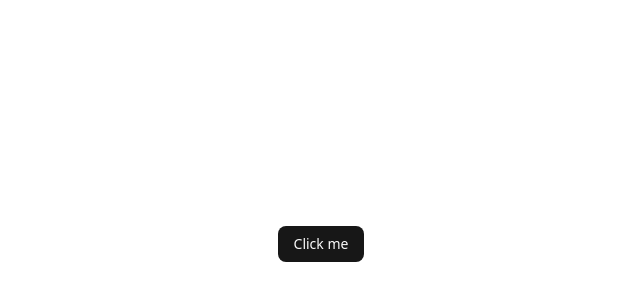
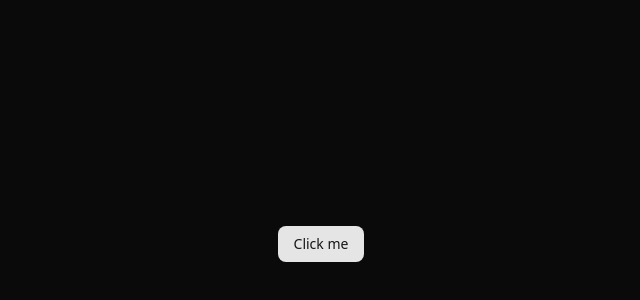
Before and after one commit to Vishal34sd/Smart-CLI-Based-Agent, a Next.js app in the folder client/: page / in a window 1280 px wide. Shown: the part 156-456 px from the top of the page, without its empty margins (319-959 px from the left). Built offline with nearby package versions, Linux system fonts and the light colour scheme.

Commit message:
github auth

```diff
--- a/client/app/layout.tsx
+++ b/client/app/layout.tsx
@@ -30,8 +30,10 @@ export default function RootLayout({
       >
         <ThemeProvider
             attribute="class"
-            defaultTheme="system"
-            enableSystem
+            defaultTheme="dark"
+            forcedTheme="dark"
+            enableSystem={false}
+            enableColorScheme
             disableTransitionOnChange
           >
             {children}
--- a/client/components/LoginForm.tsx
+++ b/client/components/LoginForm.tsx
@@ -14,7 +14,7 @@ const LoginForm = ()=>{
     return(
         <div className ="flex flex-col gap-6 justify-center items-center">
             <div className = "flex flex-col items-center justify-center space-y-4">
-                <Image src ={"/login.svg"} alt = "Login" height ={500} width ={500}/>
+                <Image src ={"/login1.png"} alt = "Login" height ={500} width ={500}/>
                 <h1 className ="text-6xl font-extrabold text-indigo-400">
                     Welcome Back! to Orbital CLI
                 </h1>
@@ -35,9 +35,9 @@ const LoginForm = ()=>{
                                     provider : "github" ,
                                     callbackURL:"http://localhost:3000"
                                 })} >
-                                <Image src ={"/github.svg"} alt ="github" height ={16 } width ={16}
+                                <Image src ={"/github.png"} alt ="github" height ={18 } width ={18}
                                 className = "size-4 dark:invert" />
-                                Continue With Github /</Button>
+                                Continue With Github </Button>
                         </div>
                     </div>
                 </CardContent>
```
Also changed, not shown: client/public/github.png (added), client/public/login1.png (added).
